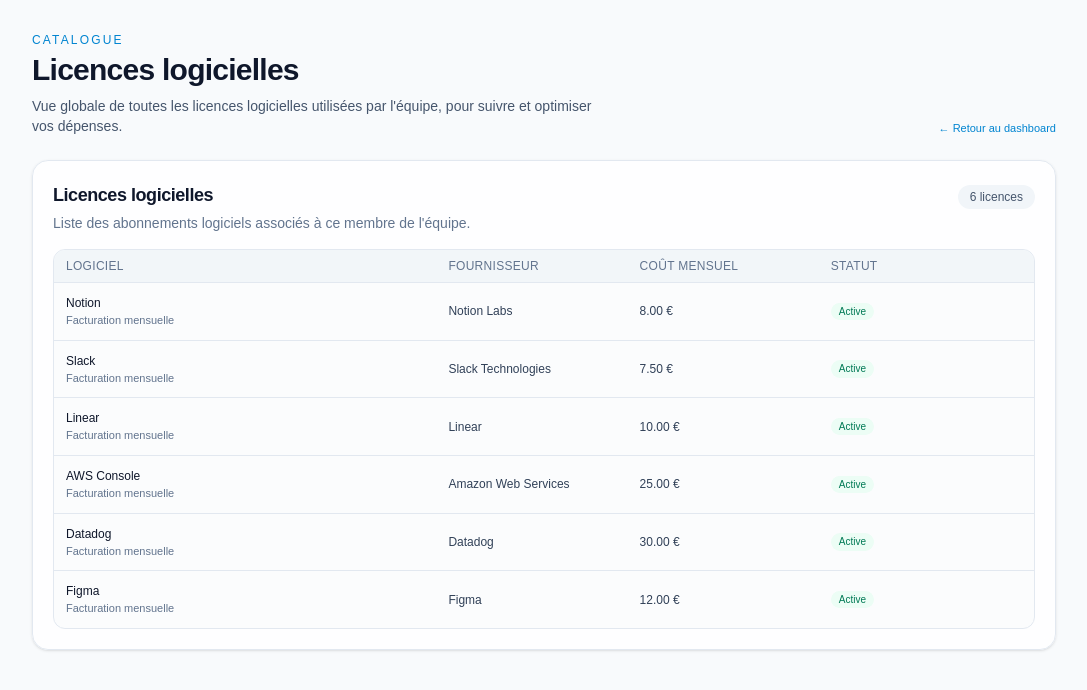
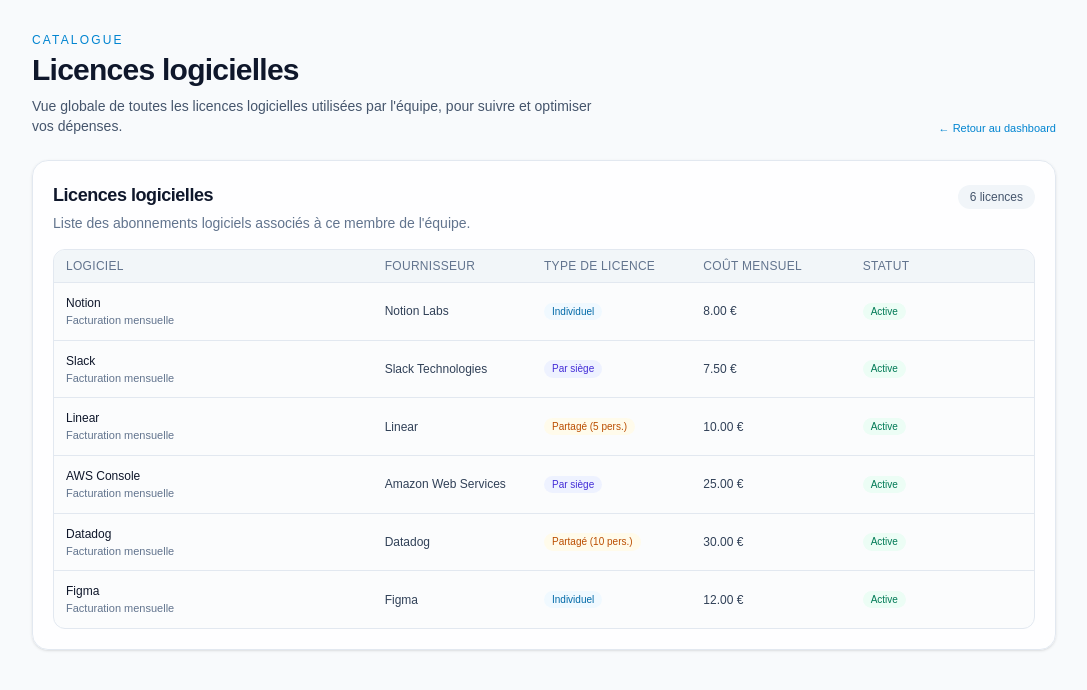
Before and after one commit to MaxVzl/clean-architecture-nextjs, a Next.js app: page /licenses in a window 1280 px wide. Shown: the top 690 px of the page, without its empty margins (96-1183 px from the left). Built offline with nearby package versions, Linux system fonts and the light colour scheme.

Commit message:
Add license scope handling and improve UserLicensesList layout

```diff
--- a/src/components/features/users/user-licenses-list.tsx
+++ b/src/components/features/users/user-licenses-list.tsx
@@ -3,6 +3,34 @@
 type UserLicensesListProps = {
   licenses: UserLicense[];
 };
+
+function getScopeLabel(license: UserLicense): string {
+  switch (license.scope) {
+    case "per-person":
+      return "Individuel";
+    case "per-n-persons":
+      return license.maxPersons != null
+        ? `Partagé (${license.maxPersons} pers.)`
+        : "Partagé";
+    case "per-seat":
+      return "Par siège";
+    default:
+      return "—";
+  }
+}
+
+function getScopeBadgeClassName(license: UserLicense): string {
+  switch (license.scope) {
+    case "per-person":
+      return "bg-sky-50 text-sky-700 dark:bg-sky-900/30 dark:text-sky-300";
+    case "per-n-persons":
+      return "bg-amber-50 text-amber-700 dark:bg-amber-900/30 dark:text-amber-300";
+    case "per-seat":
+      return "bg-indigo-50 text-indigo-700 dark:bg-indigo-900/30 dark:text-indigo-300";
+    default:
+      return "bg-slate-100 text-slate-600 dark:bg-slate-800/70 dark:text-slate-300";
+  }
+}
 
 export function UserLicensesList({ licenses }: UserLicensesListProps) {
   return (
@@ -13,7 +41,8 @@
             Licences logicielles
           </h2>
           <p className="mt-1 text-sm text-slate-500 dark:text-slate-400">
-            Liste des abonnements logiciels associés à ce membre de l&apos;équipe.
+            Liste des abonnements logiciels associés à ce membre de
+            l&apos;équipe.
           </p>
         </div>
         {licenses.length > 0 && (
@@ -28,10 +57,12 @@
           Aucune licence n&apos;est encore associée à cet utilisateur.
         </p>
       ) : (
-        <div className="overflow-hidden rounded-xl border border-slate-200 bg-slate-50/60 text-sm dark:border-slate-800 dark:bg-slate-900/60">
-          <div className="grid grid-cols-5 border-b border-slate-200 bg-slate-100/80 px-3 py-2 text-xs font-medium uppercase tracking-wide text-slate-500 dark:border-slate-800 dark:bg-slate-900/80 dark:text-slate-400">
+        <div className="overflow-x-auto">
+          <div className="min-w-[640px] overflow-hidden rounded-xl border border-slate-200 bg-slate-50/60 text-sm dark:border-slate-800 dark:bg-slate-900/60">
+            <div className="grid grid-cols-6 border-b border-slate-200 bg-slate-100/80 px-3 py-2 text-xs font-medium uppercase tracking-wide text-slate-500 dark:border-slate-800 dark:bg-slate-900/80 dark:text-slate-400">
               <span className="col-span-2">Logiciel</span>
               <span>Fournisseur</span>
+              <span>Type de licence</span>
               <span>Coût mensuel</span>
               <span>Statut</span>
             </div>
@@ -39,22 +70,35 @@
               {licenses.map((license) => (
                 <li
                   key={license.id}
-                className="grid grid-cols-5 items-center px-3 py-3 text-xs text-slate-700 dark:text-slate-200"
+                  className="grid grid-cols-6 items-center px-3 py-3 text-xs text-slate-700 dark:text-slate-200"
                 >
                   <div className="col-span-2">
                     <p className="font-medium text-slate-900 dark:text-slate-50">
                       {license.softwareName}
                     </p>
                     <p className="mt-0.5 text-[11px] text-slate-500 dark:text-slate-400">
-                    Facturation {license.billingCycle === "monthly" ? "mensuelle" : "annuelle"}
+                      Facturation{" "}
+                      {license.billingCycle === "monthly"
+                        ? "mensuelle"
+                        : "annuelle"}
                     </p>
                   </div>
                   <div>
                     <p>{license.vendor}</p>
                   </div>
                   <div>
+                    <span
+                      className={`inline-flex items-center rounded-full px-2 py-0.5 text-[10px] font-medium ${getScopeBadgeClassName(
+                        license,
+                      )}`}
+                    >
+                      {getScopeLabel(license)}
+                    </span>
+                  </div>
+                  <div>
                     <p>
-                    {license.monthlyCost.toFixed(2)} {license.currency === "EUR" ? "€" : license.currency}
+                      {license.monthlyCost.toFixed(2)}{" "}
+                      {license.currency === "EUR" ? "€" : license.currency}
                     </p>
                   </div>
                   <div>
@@ -72,6 +116,7 @@
               ))}
             </ul>
           </div>
+        </div>
       )}
     </section>
   );
--- a/src/lib/user-licenses.mock.ts
+++ b/src/lib/user-licenses.mock.ts
@@ -1,4 +1,6 @@
 import { UserDto } from "@/core/application/users/dtos/create-user.dto";
+
+export type LicenseScope = "per-person" | "per-n-persons" | "per-seat";
 
 export type UserLicense = {
   id: string;
@@ -9,6 +11,10 @@
   billingCycle: "monthly" | "yearly";
   status: "active" | "inactive";
   startedAt: string;
+  /** Type de licence : par personne, pour n personnes, ou par siège */
+  scope: LicenseScope;
+  /** Nombre de personnes couvertes (uniquement si scope === "per-n-persons") */
+  maxPersons?: number;
 };
 
 const baseLicenses: UserLicense[] = [
@@ -21,6 +27,7 @@
     billingCycle: "monthly",
     status: "active",
     startedAt: "2023-01-10",
+    scope: "per-person",
   },
   {
     id: "slack-pro",
@@ -31,6 +38,7 @@
     billingCycle: "monthly",
     status: "active",
     startedAt: "2022-11-05",
+    scope: "per-seat",
   },
   {
     id: "linear-standard",
@@ -41,6 +49,8 @@
     billingCycle: "monthly",
     status: "active",
     startedAt: "2023-03-01",
+    scope: "per-n-persons",
+    maxPersons: 5,
   },
 ];
 
@@ -54,6 +64,7 @@
     billingCycle: "monthly",
     status: "active",
     startedAt: "2022-09-15",
+    scope: "per-seat",
   },
   {
     id: "datadog-full",
@@ -64,6 +75,8 @@
     billingCycle: "monthly",
     status: "active",
     startedAt: "2022-10-01",
+    scope: "per-n-persons",
+    maxPersons: 10,
   },
 ];
 
@@ -77,6 +90,7 @@
     billingCycle: "monthly",
     status: "active",
     startedAt: "2023-05-20",
+    scope: "per-person",
   },
 ];
 
```
Lines whose indentation alone changed are shown as unchanged.
